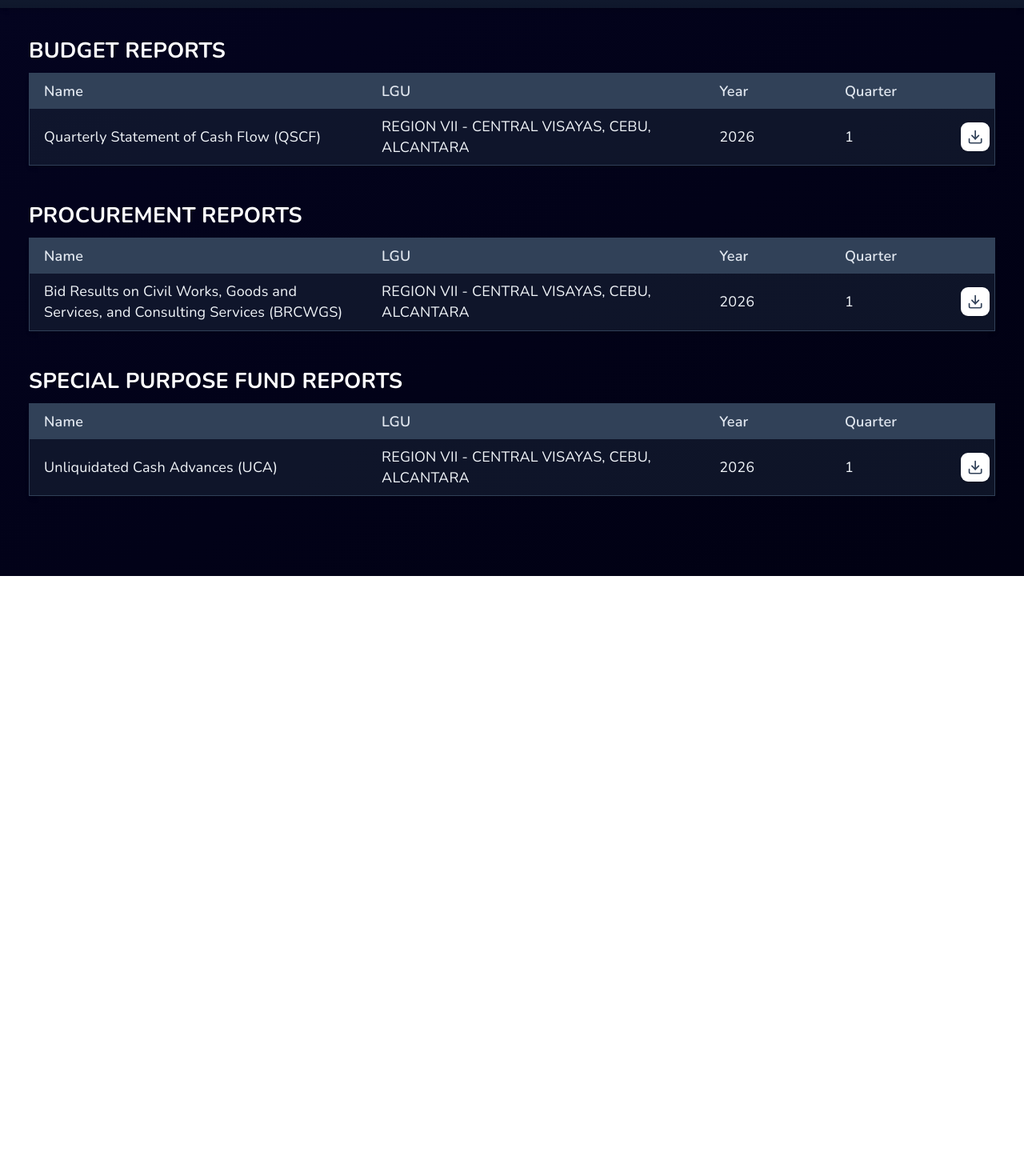
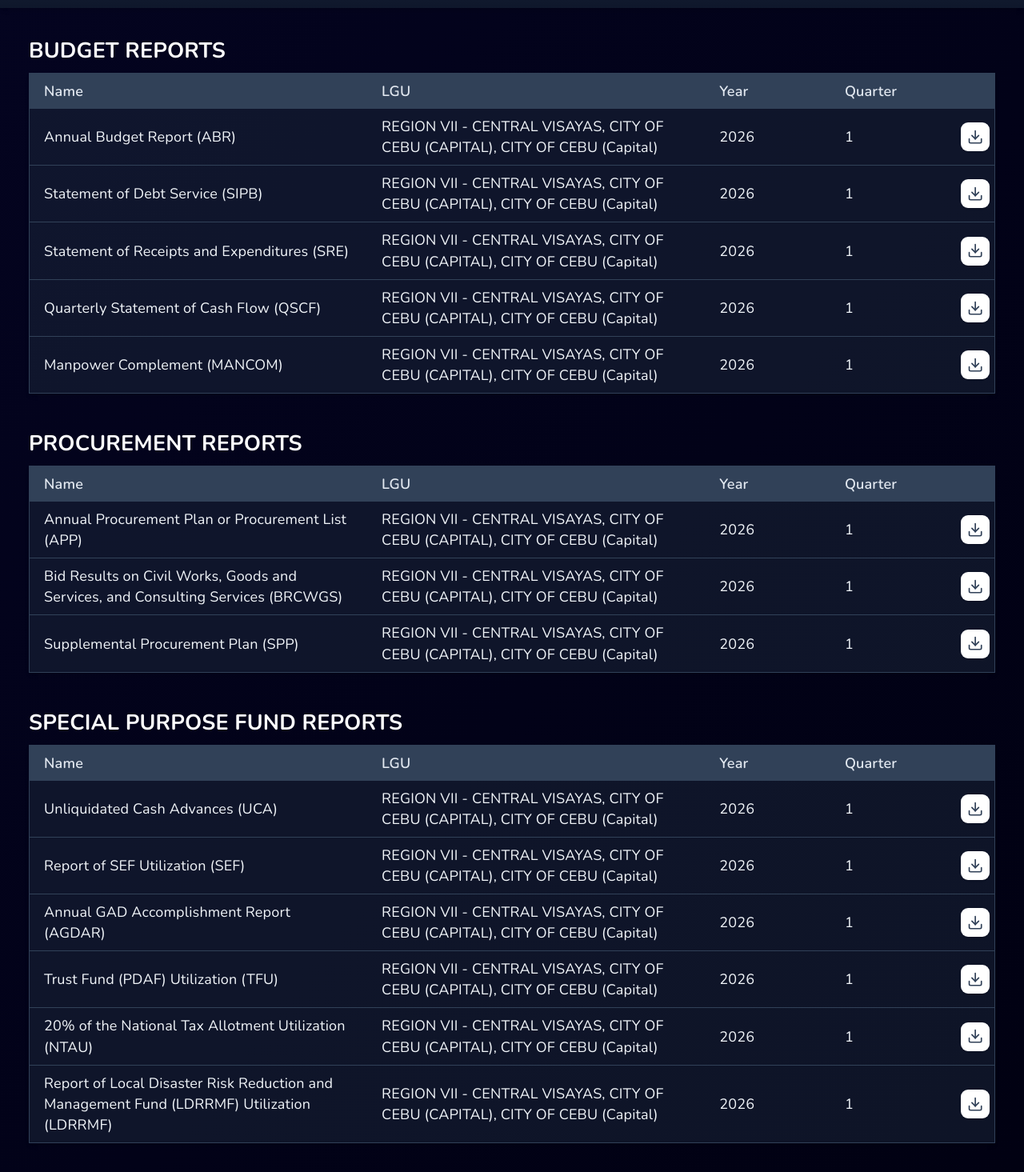
Before and after one commit to RiceCell/SugboKlaro, a Vue app: page /reports in a window 1280 px wide. Shown: the part 80-1545 px from the top of the page at 80% size. Before the commit the page ends 800 px from the top, so only its background shows below. Built offline with nearby package versions, Linux system fonts and the light colour scheme; no server answers.

Commit message:
Other report placeholder

```diff
--- a/src/views/ReportsView.vue
+++ b/src/views/ReportsView.vue
@@ -56,12 +56,41 @@ interface reportGroup {
     reports: reportDetails[];
 };
 
-const reportsList = ref<reportGroup[]>([{
+const reportsList = ref<reportGroup[]>([
+{
     title: 'Budget Reports',
     reports: [{
+        id: 'abr_2026_q1',
+        name: 'Annual Budget Report (ABR)',
+        LGU: 'REGION VII - CENTRAL VISAYAS, CITY OF CEBU (CAPITAL), CITY OF CEBU (Capital)',
+        posting_year: '2026',
+        posting_quarter: 1,
+        download_link: 'https://fdpp.dilg.gov.ph/fdpp/report/document-download?id=241671'
+    }, {
+        id: 'sipb_2026_q1',
+        name: 'Statement of Debt Service (SIPB)',
+        LGU: 'REGION VII - CENTRAL VISAYAS, CITY OF CEBU (CAPITAL), CITY OF CEBU (Capital)',
+        posting_year: '2026',
+        posting_quarter: 1,
+        download_link: 'https://fdpp.dilg.gov.ph/fdpp/report/document-download?id=241671'
+    }, {
+        id: 'sre_2026_q1',
+        name: 'Statement of Receipts and Expenditures (SRE)',
+        LGU: 'REGION VII - CENTRAL VISAYAS, CITY OF CEBU (CAPITAL), CITY OF CEBU (Capital)',
+        posting_year: '2026',
+        posting_quarter: 1,
+        download_link: 'https://fdpp.dilg.gov.ph/fdpp/report/document-download?id=241671'
+    }, {
         id: 'qscf_2026_q1',
         name: 'Quarterly Statement of Cash Flow (QSCF)',
-        LGU: 'REGION VII - CENTRAL VISAYAS, CEBU, ALCANTARA',
+        LGU: 'REGION VII - CENTRAL VISAYAS, CITY OF CEBU (CAPITAL), CITY OF CEBU (Capital)',
+        posting_year: '2026',
+        posting_quarter: 1,
+        download_link: 'https://fdpp.dilg.gov.ph/fdpp/report/document-download?id=241671'
+    }, {
+        id: 'mancom_2026_q1',
+        name: 'Manpower Complement (MANCOM)',
+        LGU: 'REGION VII - CENTRAL VISAYAS, CITY OF CEBU (CAPITAL), CITY OF CEBU (Capital)',
         posting_year: '2026',
         posting_quarter: 1,
         download_link: 'https://fdpp.dilg.gov.ph/fdpp/report/document-download?id=241671'
@@ -71,9 +100,23 @@ const reportsList = ref<reportGroup[]>([{
 {
     title: 'Procurement Reports',
     reports: [{
+        id: 'app_2026_q1',
+        name: 'Annual Procurement Plan or Procurement List (APP)',
+        LGU: 'REGION VII - CENTRAL VISAYAS, CITY OF CEBU (CAPITAL), CITY OF CEBU (Capital)',
+        posting_year: '2026',
+        posting_quarter: 1,
+        download_link: 'https://fdpp.dilg.gov.ph/fdpp/report/document-download?id=247698'
+    }, {
         id: 'brcwgs_2026_q1',
         name: 'Bid Results on Civil Works, Goods and Services, and Consulting Services (BRCWGS)',
-        LGU: 'REGION VII - CENTRAL VISAYAS, CEBU, ALCANTARA',
+        LGU: 'REGION VII - CENTRAL VISAYAS, CITY OF CEBU (CAPITAL), CITY OF CEBU (Capital)',
+        posting_year: '2026',
+        posting_quarter: 1,
+        download_link: 'https://fdpp.dilg.gov.ph/fdpp/report/document-download?id=247698'
+    }, {
+        id: 'spp_2026_q1',
+        name: 'Supplemental Procurement Plan (SPP)',
+        LGU: 'REGION VII - CENTRAL VISAYAS, CITY OF CEBU (CAPITAL), CITY OF CEBU (Capital)',
         posting_year: '2026',
         posting_quarter: 1,
         download_link: 'https://fdpp.dilg.gov.ph/fdpp/report/document-download?id=247698'
@@ -85,7 +128,42 @@ const reportsList = ref<reportGroup[]>([{
     reports: [{
         id: 'uca_2026_q1',
         name: 'Unliquidated Cash Advances (UCA)',
-        LGU: 'REGION VII - CENTRAL VISAYAS, CEBU, ALCANTARA',
+        LGU: 'REGION VII - CENTRAL VISAYAS, CITY OF CEBU (CAPITAL), CITY OF CEBU (Capital)',
+        posting_year: '2026',
+        posting_quarter: 1,
+        download_link: 'https://fdpp.dilg.gov.ph/fdpp/report/document-download?id=241816'
+    }, {
+        id: 'sef_2026_q1',
+        name: 'Report of SEF Utilization (SEF)',
+        LGU: 'REGION VII - CENTRAL VISAYAS, CITY OF CEBU (CAPITAL), CITY OF CEBU (Capital)',
+        posting_year: '2026',
+        posting_quarter: 1,
+        download_link: 'https://fdpp.dilg.gov.ph/fdpp/report/document-download?id=241816'
+    }, {
+        id: 'agdar_2026_q1',
+        name: 'Annual GAD Accomplishment Report (AGDAR)',
+        LGU: 'REGION VII - CENTRAL VISAYAS, CITY OF CEBU (CAPITAL), CITY OF CEBU (Capital)',
+        posting_year: '2026',
+        posting_quarter: 1,
+        download_link: 'https://fdpp.dilg.gov.ph/fdpp/report/document-download?id=241816'
+    }, {
+        id: 'tfu_2026_q1',
+        name: 'Trust Fund (PDAF) Utilization (TFU)',
+        LGU: 'REGION VII - CENTRAL VISAYAS, CITY OF CEBU (CAPITAL), CITY OF CEBU (Capital)',
+        posting_year: '2026',
+        posting_quarter: 1,
+        download_link: 'https://fdpp.dilg.gov.ph/fdpp/report/document-download?id=241816'
+    }, {
+        id: 'ntau_2026_q1',
+        name: '20% of the National Tax Allotment Utilization (NTAU)',
+        LGU: 'REGION VII - CENTRAL VISAYAS, CITY OF CEBU (CAPITAL), CITY OF CEBU (Capital)',
+        posting_year: '2026',
+        posting_quarter: 1,
+        download_link: 'https://fdpp.dilg.gov.ph/fdpp/report/document-download?id=241816'
+    }, {
+        id: 'ldrrmf_2026_q1',
+        name: 'Report of Local Disaster Risk Reduction and Management Fund (LDRRMF) Utilization (LDRRMF)',
+        LGU: 'REGION VII - CENTRAL VISAYAS, CITY OF CEBU (CAPITAL), CITY OF CEBU (Capital)',
         posting_year: '2026',
         posting_quarter: 1,
         download_link: 'https://fdpp.dilg.gov.ph/fdpp/report/document-download?id=241816'
```
